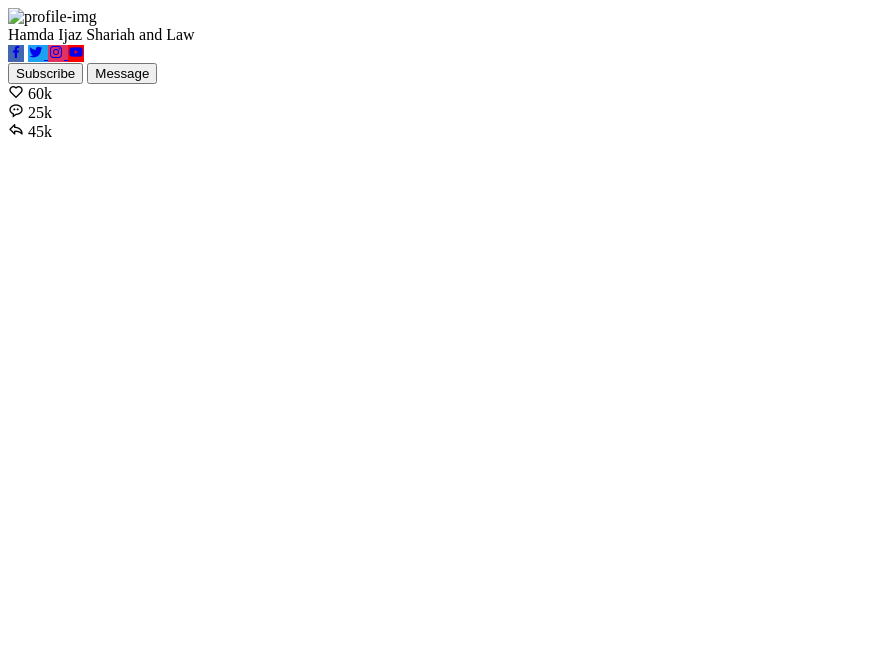
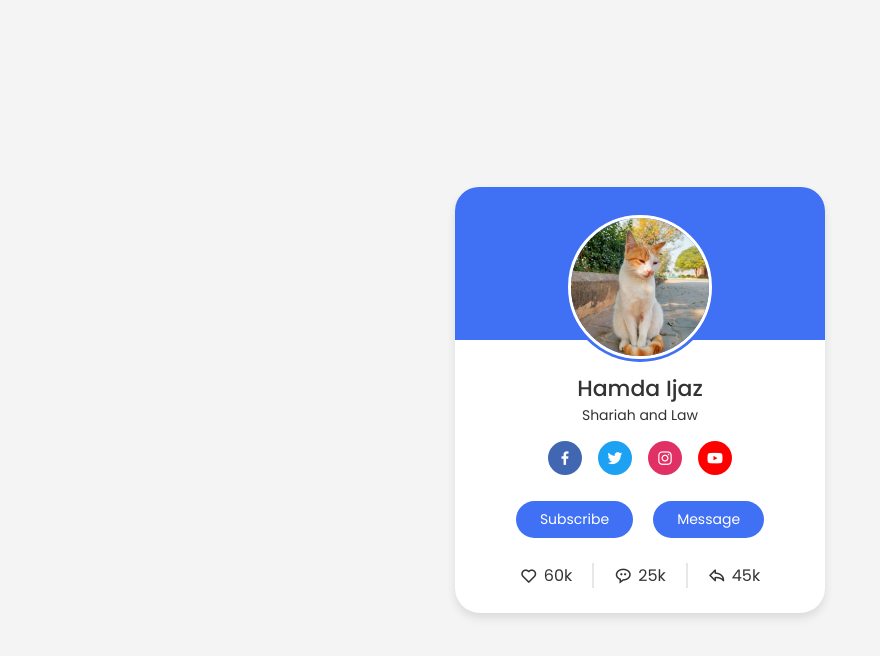
Before and after one commit to Webdev-me/Profile-card, a plain HTML site: page index.html in a window 1280 px wide. Shown: the whole page, without its empty margins (0-880 px from the left). Drawn offline with nearby package versions, Linux system fonts and the light colour scheme.

Commit message:
Update index.html

```diff
--- a/index.html
+++ b/index.html
@@ -6,13 +6,13 @@
   <meta http-equiv="X-UA-Compatible" content="ie=edge">
   <meta name="viewport" content="width=device-width, initial-scale=1">
   <title>Profile Card UI Design</title>
- <link rel="stylesheet" href="/Responsive Profile Card/styles.css">
+ <link rel="stylesheet" href="styles.css">
   <link href='https://unpkg.com/boxicons@2.1.4/css/boxicons.min.css' rel='stylesheet'>
 </head>
 <body>
   <div class="profile-card">
     <div class="image">
-      <img src="/Responsive Profile Card/image.jpg" alt="profile-img" class="profile-img">
+      <img src="image.jpg" alt="profile-img" class="profile-img">
     </div>
 
     <div class="text-data">
```
